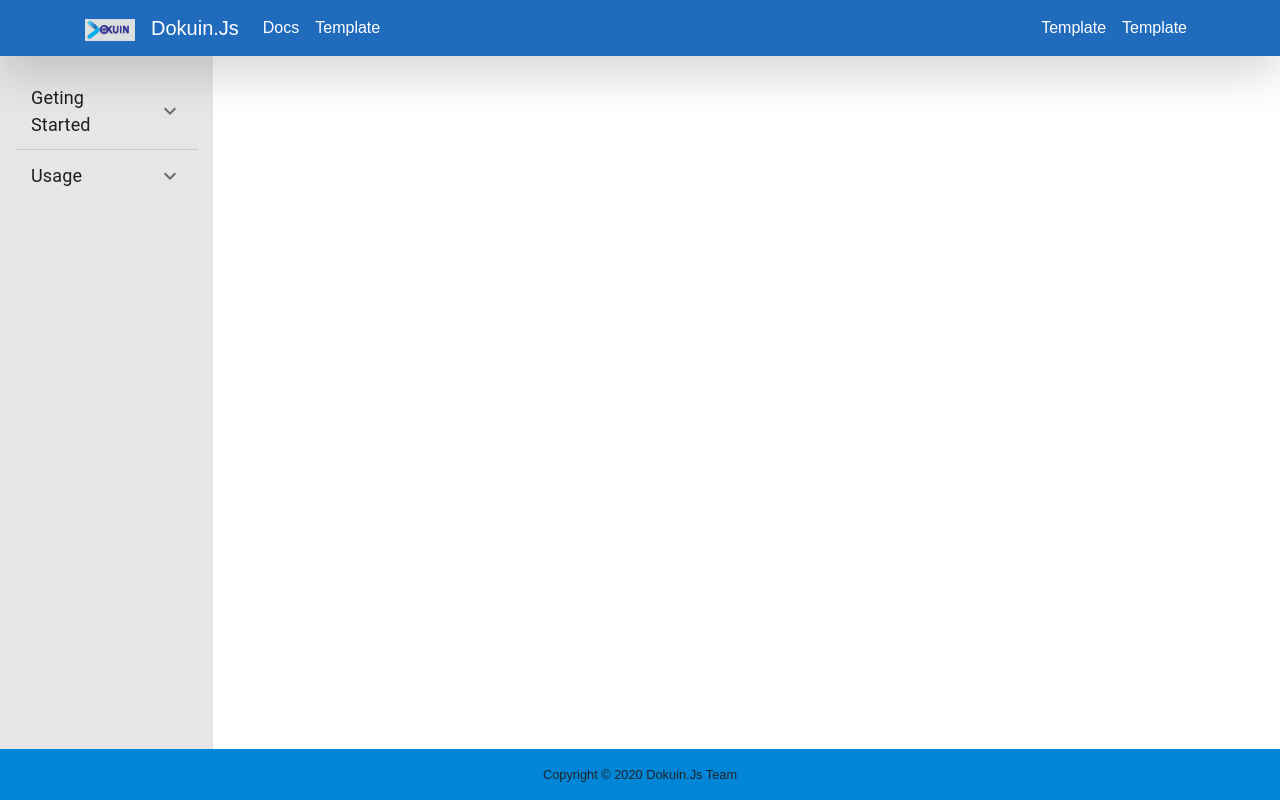
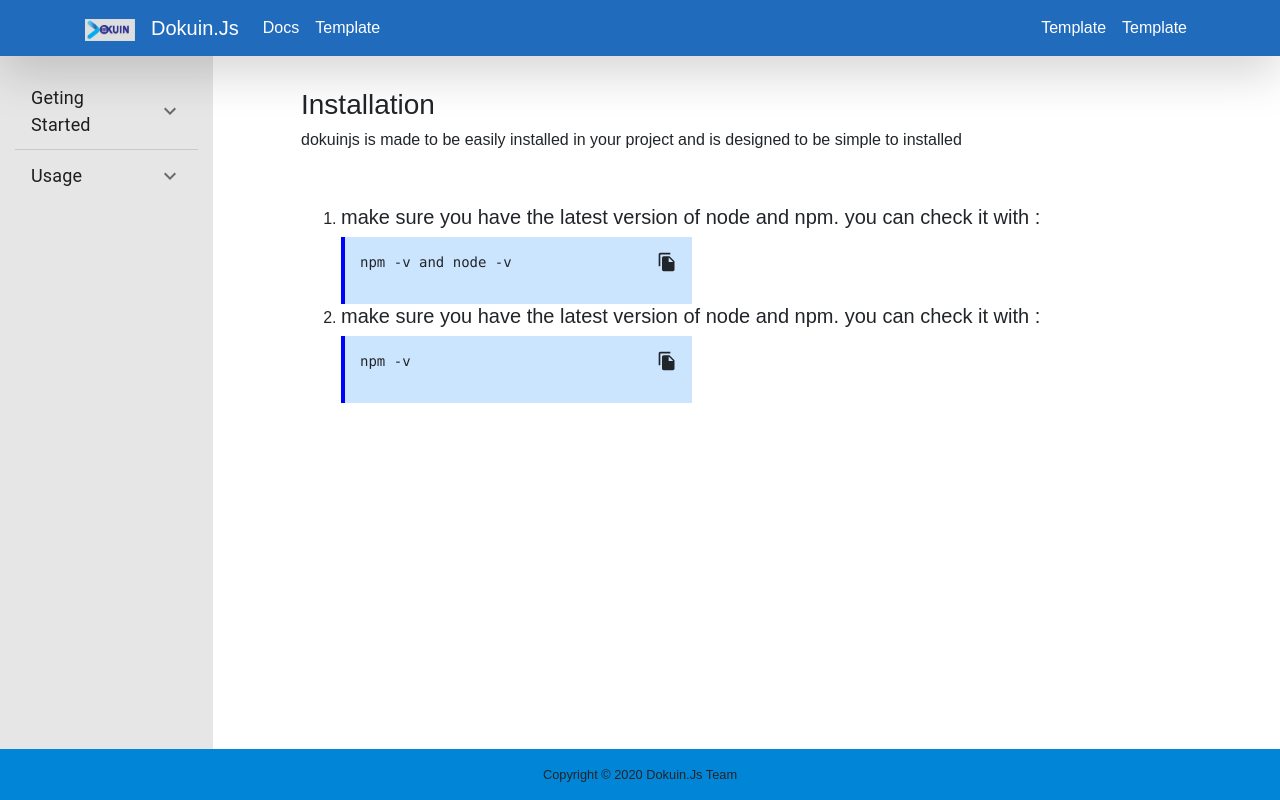
Before and after one commit to dokuin/docs, a React (Create React App) app: page /docs/getting-started in a window 1280 px wide. Built offline with nearby package versions, Linux system fonts and the light colour scheme.

Commit message:
sidebar fixing route add copied button

```diff
--- a/package.json
+++ b/package.json
@@ -11,6 +11,7 @@
     "bootstrap": "^4.4.1",
     "react": "^16.13.1",
     "react-bootstrap": "^1.0.0-beta.17",
+    "react-copy-to-clipboard": "^5.0.2",
     "react-dom": "^16.13.1",
     "react-router-dom": "^5.1.2",
     "react-scripts": "3.4.0"
--- a/src/App.js
+++ b/src/App.js
@@ -10,7 +10,6 @@ import Header from './partials/Header'
 import Footer from './partials/Footer'
 import Homepage from './pages/Homepage'
 import Docs from './pages/Docs'
-import Documentation from './pages/Documentation'
 
 function App() {
   return (
@@ -19,9 +18,7 @@ function App() {
       <Switch>
         <Route exact path="/" component={Homepage} />
 
-        <Route exact path="/docs/:list" component={Docs} />
-        <Route exact path="/docs" component={Documentation} />
-
+        <Route path="/docs/:list" component={Docs} />
 
         <Route path="*">
           <Redirect to="/" />
--- a/src/components/Docs/Sidebar.jsx
+++ b/src/components/docs/Sidebar.jsx
@@ -47,9 +47,12 @@ const Sidebar = () => {
                 <Link style={{
                   textDecoration:'none',
                   color:'black'
-              }} to="/docs/get-started">Depedency</Link>
+              }} to="/docs/getting-started">Installation</Link>
               </li>
-              <li>Installation</li>
+              <Link style={{
+                  textDecoration:'none',
+                  color:'black'
+              }} to="/docs/next-step">Next Step</Link>
             </ul>
           </Typography>
         </ExpansionPanelDetails>
--- /dev/null
+++ b/src/components/docs/getStarted/Installation.jsx
@@ -0,0 +1,91 @@
+import React from 'react'
+import {CopyToClipboard} from 'react-copy-to-clipboard';
+import Tooltip from '@material-ui/core/Tooltip';
+import CodeBlock from '../../CodeBlock'
+import FileCopyIcon from '@material-ui/icons/FileCopy';
+import { useState } from 'react';
+import { Button } from 'react-bootstrap';
+
+const Installation= () => {
+  const[textVal,settextVal]=useState('')
+  const[copied,setCopied]=useState(false)
+
+  const handleCopied = () =>{
+    setCopied(true)
+    setTimeout(()=>{
+      setCopied(false)
+    },1000)
+  }
+
+  return (
+    <div
+      className="ml-3 p-3 "
+      // style={{ fontSize: 'smaller' }}
+    >
+      <h3>Installation</h3>
+      <h6>dokuinjs is made to be easily installed in your project and is designed to be simple to installed</h6>
+      <br />
+      <br />
+      <ol>
+        <li>
+          <h5>make sure you have the latest version of node and npm. you can check it with :</h5>
+          <div style={{
+            backgroundColor:'#CCE5FF',
+            borderLeft:'4px solid blue',
+            width:'40%',
+            padding:"15px",
+            display:"flex",
+            justifyContent:'space-between'
+          }}>
+          <pre>
+            npm -v and node -v
+            </pre>
+            <CopyToClipboard
+            text="npm -v && node -vss"
+            onCopy={()=> handleCopied()}
+            >
+            {
+              copied ? <Tooltip title="copied" arrow>
+                <FileCopyIcon fontSize="small" />
+                </Tooltip>
+                :
+                <FileCopyIcon fontSize="small" />
+              }
+        </CopyToClipboard>
+          </div>
+          </li>
+          <li>
+          <h5>make sure you have the latest version of node and npm. you can check it with :</h5>
+          <div style={{
+            backgroundColor:'#CCE5FF',
+            borderLeft:'4px solid blue',
+            width:'40%',
+            padding:"15px",
+            display:"flex",
+            justifyContent:'space-between'
+          }}>
+          <pre>
+            npm -v
+            </pre>
+            <CopyToClipboard
+            text="npm -v "
+            onCopy={()=> handleCopied()}
+            >
+            {
+              copied ? <Tooltip title="copied" arrow>
+                <FileCopyIcon fontSize="small" />
+                </Tooltip>
+                :
+                <FileCopyIcon fontSize="small" />
+              }
+        </CopyToClipboard>
+          </div>
+          </li>
+
+      </ol>
+
+    </div>
+  )
+}
+
+export default Installation
--- a/src/components/Docs/GetStarted.jsx
+++ b/src/components/docs/getStarted/NextStep.jsx
@@ -1,8 +1,8 @@
 import React from 'react'
 
-import CodeBlock from '../CodeBlock'
+import CodeBlock from '../../CodeBlock'
 
-const GetStarted = () => {
+const NextStep= () => {
   return (
     <div
       className="ml-3 p-3 "
@@ -13,22 +13,6 @@ const GetStarted = () => {
       <br />
       <br />
 
-      <h5>Dependency</h5>
-      <br />
-
-      <h6>Node.js</h6>
-      <p>
-        First thing first, Dokuin.js need Node.js and NPM to be run with, we
-        need to make sure it was already installed in our computer.
-      </p>
-      <CodeBlock code={'node -v'} />
-      <br />
-      <p>Or</p>
-      <CodeBlock code={'npm -v'} />
-      <br />
-      <p>If you not have Node.js installed, then run:</p>
-      <CodeBlock code={'sudo apt install nodejs'} />
-      <br />
 
       <section>
       <h5>Installation</h5>
@@ -51,4 +35,4 @@ const GetStarted = () => {
   )
 }
 
-export default GetStarted
+export default NextStep
--- a/src/pages/Docs.jsx
+++ b/src/pages/Docs.jsx
@@ -2,13 +2,14 @@ import React from 'react'
 import { Container, Row, Col } from 'react-bootstrap'
 import { Switch, Route } from 'react-router-dom'
 
-import GetStarted from '../components/Docs/GetStarted'
-import Usage from '../components/Docs/Usage'
-import Sidebar from '../components/Docs/Sidebar'
+import Installation from '../components/docs/getStarted/Installation'
+import NextStep from '../components/docs/getStarted/NextStep'
+import Usage from '../components/docs/Usage'
+import Sidebar from '../components/docs/Sidebar'
 
 
 
-const Documentation = () => {
+const Docs = () => {
   return (
     <>
     <Col
@@ -36,7 +37,9 @@ const Documentation = () => {
           marginLeft:'20px',
         }}>
           <Switch>
-            <Route exact path="/docs/get-started" component={GetStarted} />
+            <Route exact path="/docs/getting-started" component={Installation} />
+            <Route exact path="/docs/next-step" component={NextStep} />
+
             <Route exact path="/docs/usage" component={Usage} />
           </Switch>
         </Col>
@@ -46,4 +49,4 @@ const Documentation = () => {
   )
 }
 
-export default Documentation
+export default Docs
--- a/src/partials/Header.jsx
+++ b/src/partials/Header.jsx
@@ -27,7 +27,7 @@ const Header = () => {
         <Navbar.Toggle aria-controls="responsive-navbar-nav" />
         <Navbar.Collapse id="responsive-navbar-nav">
           <Nav className="mr-auto">
-            <Link to="/docs/get-started" className="router-link">
+            <Link to="/docs/getting-started" className="router-link">
               <Nav.Link as="div" className="text-white">
                 Docs
               </Nav.Link>
```
Also changed, not shown: src/components/docs/Usage.jsx (renamed from src/components/Docs/Usage.jsx), 1 other file (tests, documents, lock files or other folders).
